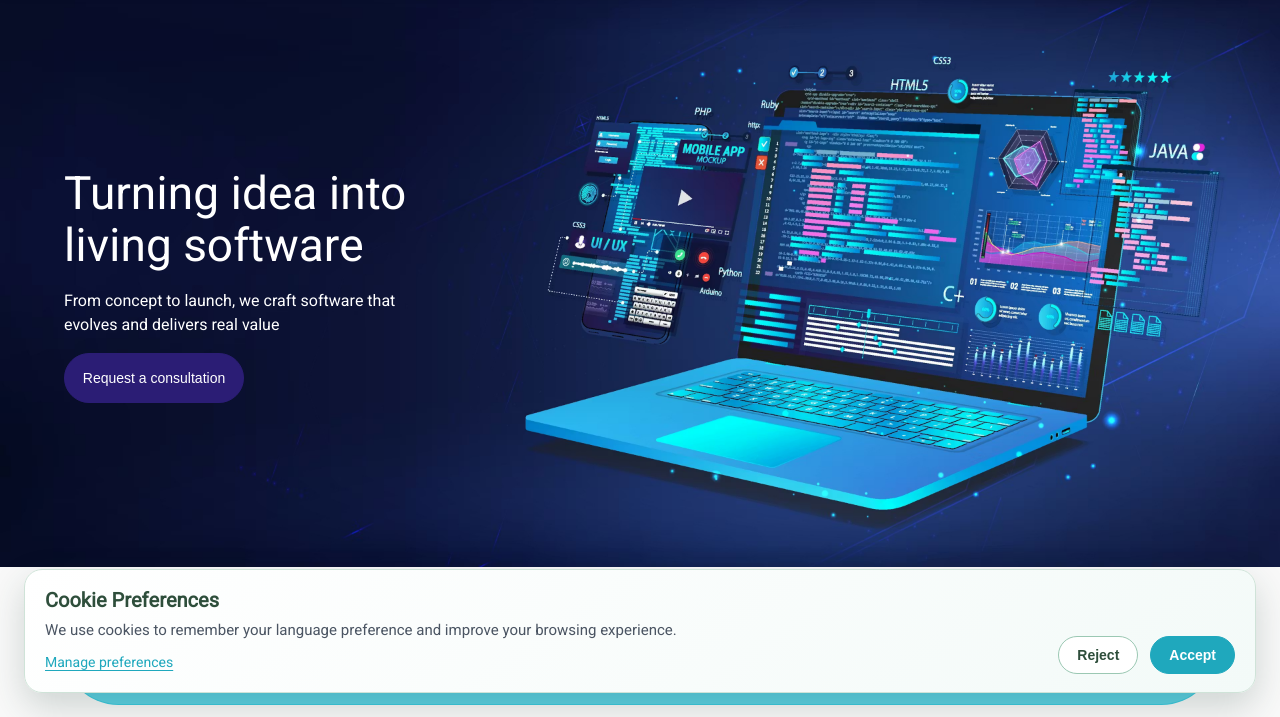
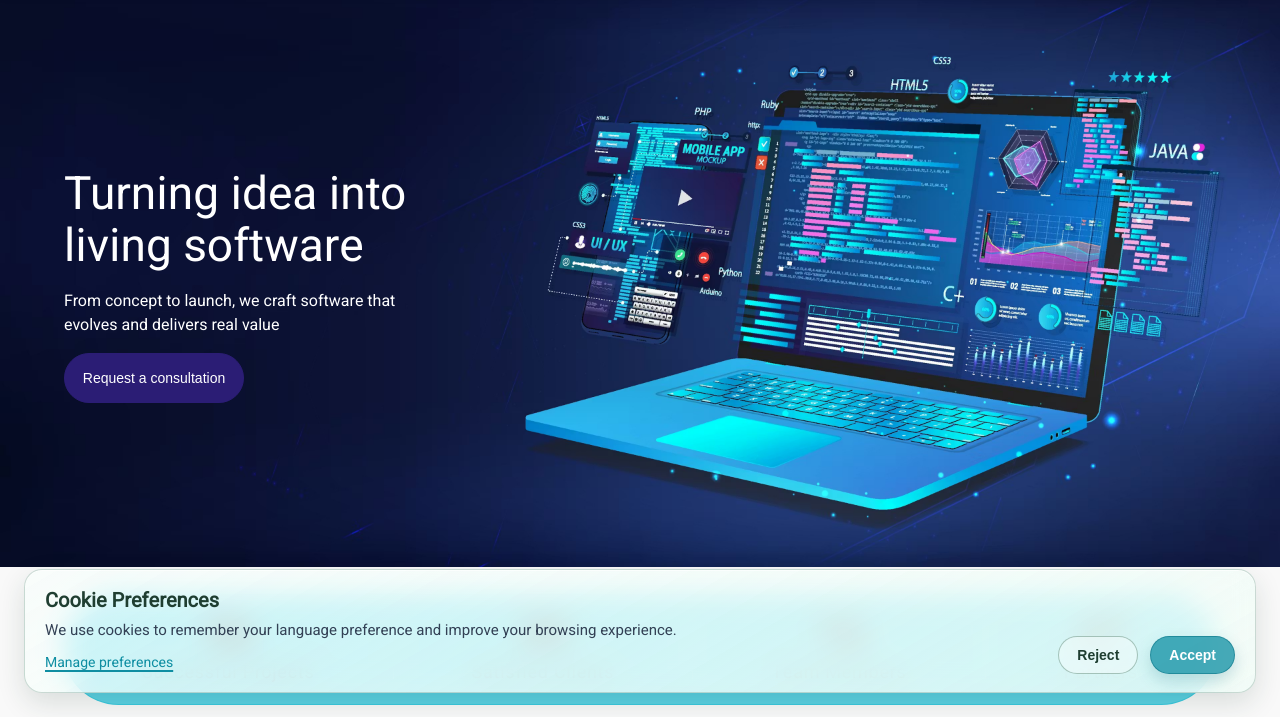
Before and after one commit to DatoDgebuadze/softweb, a website: page index.html in a window 1280 px wide. Shown: the part 83-800 px from the top of the page. Drawn offline with Linux system fonts and the light colour scheme.

Commit message:
style(cookie-banner): refine transparent glass theme for better cross-background readability
Improve the consent banner visual treatment while preserving existing UX, behavior, and content.

- Tuned glass-layer opacity and tint to remain transparent but brighter on dark sections

- Reduced shadow heaviness and strengthened inner highlight for cleaner separation

- Kept button hierarchy and interaction states intact

- No JavaScript or consent flow logic changes

```diff
--- a/css/partials/99-cookie-banner.css
+++ b/css/partials/99-cookie-banner.css
@@ -1,4 +1,11 @@
 .cookie-banner {
+  --cookie-glass-bg: rgba(241, 252, 247, 0.62);
+  --cookie-glass-bg-fallback: rgba(241, 252, 247, 0.62);
+  --cookie-glass-border: rgba(120, 156, 141, 0.36);
+  --cookie-title-color: #1f3e31;
+  --cookie-text-color: #334155;
+  --cookie-link-color: #0f8ea2;
+
   position: fixed;
   left: 24px;
   right: 24px;
@@ -9,12 +16,21 @@
   justify-content: space-between;
   gap: 22px;
   pointer-events: auto;
-  background: linear-gradient(145deg, #ffffff, #f3faf8);
-  color: #3e3e3e;
-  border: 1px solid #cfe3d8;
+  background: linear-gradient(
+    150deg,
+    rgba(255, 255, 255, 0.36),
+    var(--cookie-glass-bg)
+  );
+  background-color: var(--cookie-glass-bg-fallback);
+  color: var(--cookie-text-color);
+  border: 1px solid var(--cookie-glass-border);
   border-radius: 18px;
   padding: 18px 20px;
-  box-shadow: 0 14px 36px rgba(35, 66, 54, 0.2);
+  backdrop-filter: blur(14px) saturate(125%);
+  -webkit-backdrop-filter: blur(14px) saturate(125%);
+  box-shadow:
+    0 10px 28px rgba(26, 58, 45, 0.14),
+    inset 0 1px 0 rgba(255, 255, 255, 0.58);
 }
 
 .cookie-banner[hidden] {
@@ -29,27 +45,28 @@
   margin: 0 0 6px;
   font-size: 20px;
   line-height: 1.25;
-  color: #2e4e3b;
+  color: var(--cookie-title-color);
 }
 
 .cookie-banner p {
   margin: 0;
   font-size: 15px;
   line-height: 1.55;
-  color: #4b5563;
+  color: var(--cookie-text-color);
 }
 
 .cookie-manage-link {
   display: inline-block;
   margin-top: 10px;
   font-size: 14px;
-  color: #1fa8bd;
+  color: var(--cookie-link-color);
   text-decoration: underline;
   text-underline-offset: 3px;
+  text-decoration-thickness: 1.5px;
 }
 
 .cookie-manage-link:hover {
-  color: #167c8d;
+  color: #0d7281;
 }
 
 .cookie-banner-actions {
@@ -65,7 +82,12 @@
   font-weight: 600;
   cursor: pointer;
   border: 1px solid transparent;
-  transition: all 0.25s ease;
+  transition:
+    background-color 0.25s ease,
+    border-color 0.25s ease,
+    color 0.25s ease,
+    transform 0.25s ease,
+    box-shadow 0.25s ease;
 }
 
 .cookie-btn:focus-visible,
@@ -76,25 +98,27 @@
 }
 
 .cookie-btn-accept {
-  background: #1fa8bd;
-  border-color: #1fa8bd;
+  background: rgba(23, 146, 166, 0.78);
+  border-color: rgba(21, 127, 145, 0.72);
   color: #ffffff;
+  box-shadow: 0 7px 16px rgba(15, 102, 117, 0.2);
 }
 
 .cookie-btn-accept:hover {
-  background: #18879a;
-  border-color: #18879a;
+  background: rgba(17, 124, 140, 0.88);
+  border-color: rgba(14, 108, 121, 0.82);
   transform: translateY(-2px);
 }
 
 .cookie-btn-reject {
-  background: #ffffff;
-  border-color: #9bc8b3;
-  color: #2e4e3b;
+  background: rgba(255, 255, 255, 0.38);
+  border-color: rgba(108, 148, 131, 0.54);
+  color: #1f3e31;
 }
 
 .cookie-btn-reject:hover {
-  border-color: #2e4e3b;
+  background: rgba(255, 255, 255, 0.56);
+  border-color: rgba(57, 91, 75, 0.72);
   transform: translateY(-2px);
 }
 
```
